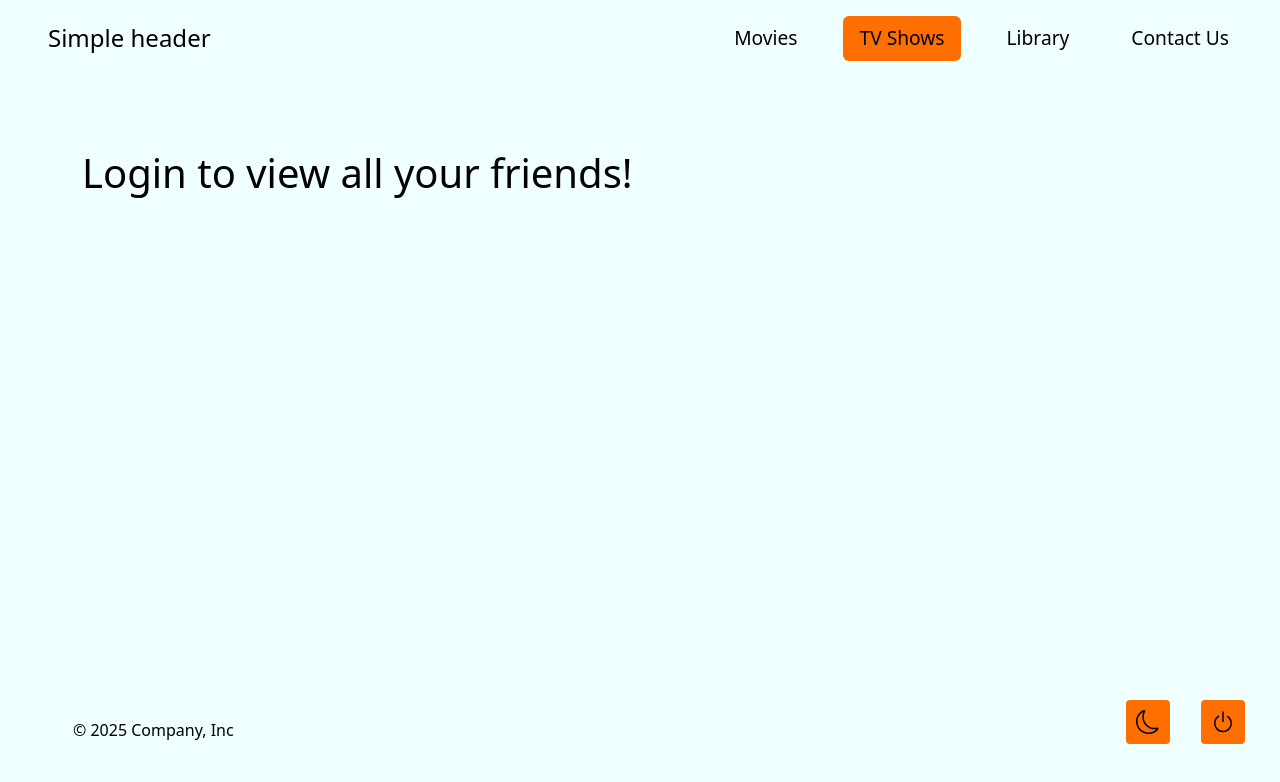
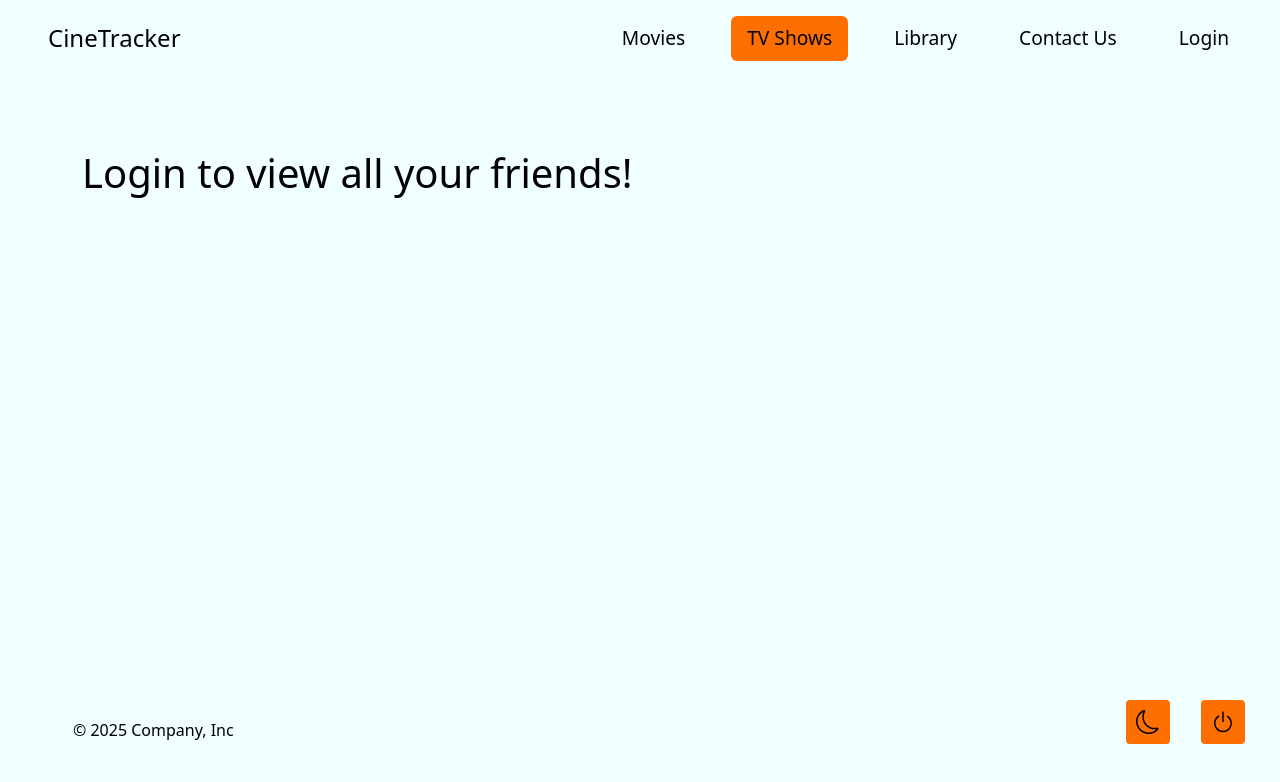
Before and after one commit to gilmerperez/cinetracker, a React app in the folder client/: page / in a window 1280 px wide. Shown: the top 782 px of the page. Built offline with nearby package versions, Linux system fonts and the light colour scheme; the HTML template or start-up script is replaced by a standard one.

Commit message:
Added Login/Logout Button in navbar

```diff
--- a/client/src/components/header.tsx
+++ b/client/src/components/header.tsx
@@ -1,11 +1,27 @@
 import '../styles/header.css';
 
+// Imports needed for Login/Logout button
+import { useState, useEffect } from 'react';
+import { Link } from 'react-router-dom';
+import auth from '../utils/auth';
+
 const Header = () => {
+    // useState/useEffect for Login/Logout button
+    const [loginCheck, setLoginCheck] = useState(false);
+    const checkLogin = () => {
+      if (auth.loggedIn()) {
+        setLoginCheck(true);
+      }
+    };
+    useEffect(() => {
+      checkLogin();
+    }, [loginCheck]);
+
     return (
         <header className="d-flex flex-wrap justify-content-center py-3 mb-4">
             <a href="/" className="d-flex align-items-center mb-3 mb-md-0 me-md-auto link-body-emphasis text-decoration-none">
                 <svg className="bi me-2" width="40" height="32"><use xlinkHref="#bootstrap"></use></svg>
-                <span className="fs-4 logo">Simple header</span>
+                <span className="fs-4 logo">CineTracker</span>
             </a>
 
             <ul className="nav nav-pills custom-nav">
@@ -13,6 +29,14 @@ const Header = () => {
                 <li className="nav-item"><a href="#" className="nav-link active">TV Shows</a></li>
                 <li className="nav-item"><a href="#" className="nav-link">Library</a></li>
                 <li className="nav-item"><a href="#" className="nav-link">Contact Us</a></li>
+                {/* Login/Logout Button */}
+                <li className="nav-item">
+                    {!loginCheck ? (
+                        <Link to='/login' className="nav-link">Login</Link>
+                    ) : (
+                        <button className="nav-link btn-link" onClick={() => {auth.logout();}}>Logout</button>
+                    )}
+                </li>
             </ul>
         </header>
     );
```
